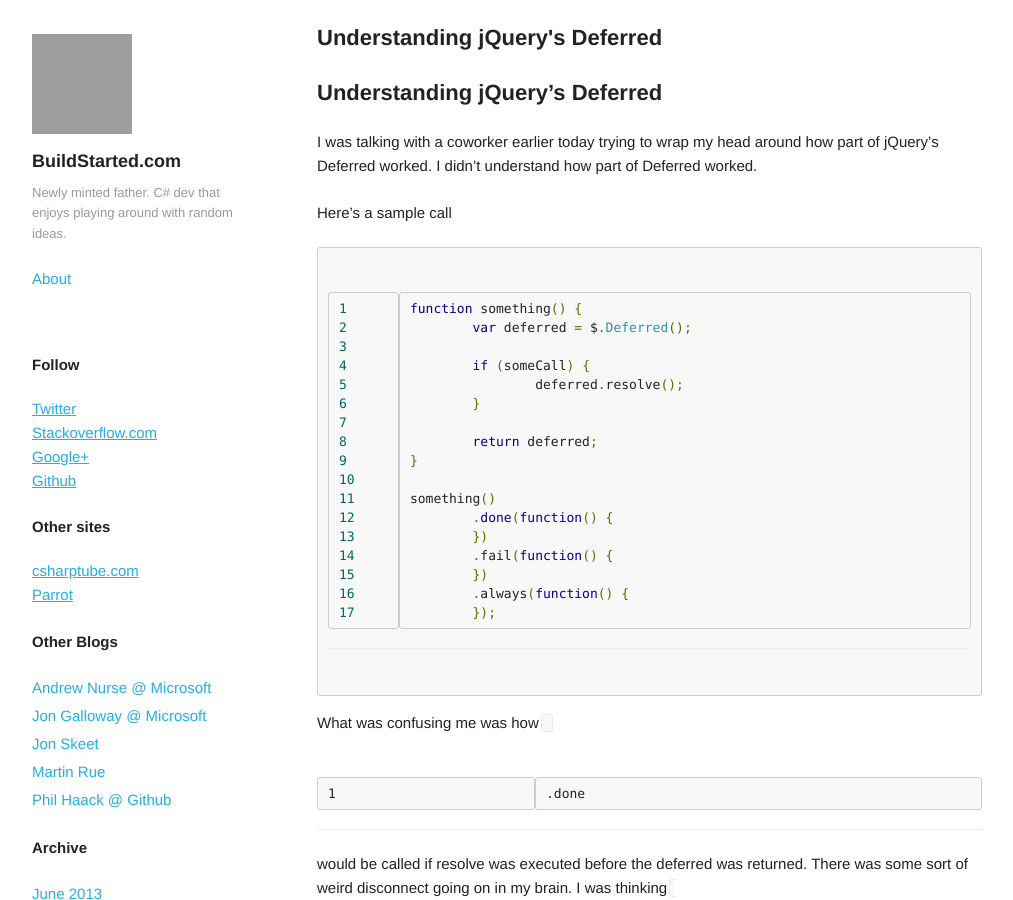
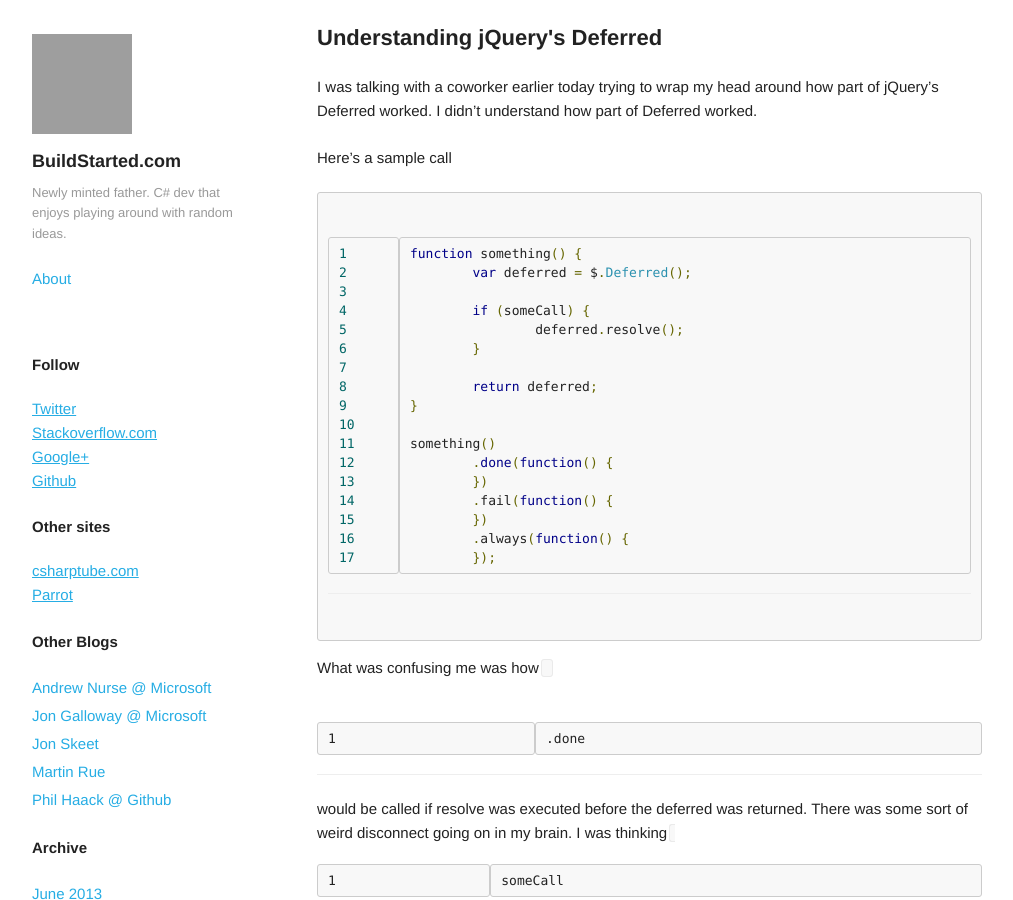
Before and after one commit to Buildstarted/buildstarted.com, a Jekyll site: the page built from _posts/2013-06-17-understanding-jquery-deferred.md, in a window 1280 px wide and 900 px high, cut to the strip 0-900 px from the top of the window. Shown: the whole strip, without its empty margins (133-1146 px from the left). Built offline with Jekyll 4.4.1, drawn with Linux system fonts in a browser that asks for light colours; nearby versions of some CDN libraries; Markdown is read by kramdown in place of the engine named in the settings; comment, search, counter and statistics services are not loaded; grey boxes are pictures that could not be loaded.

Commit message:
Understanding jQuery's Deferred: removed dup title

```diff
--- a/_posts/2013-06-17-understanding-jquery-deferred.md
+++ b/_posts/2013-06-17-understanding-jquery-deferred.md
@@ -2,9 +2,6 @@
 layout: post
 title: Understanding jQuery's Deferred
 ---
-
-Understanding jQuery's Deferred
-===============================
 
 I was talking with a coworker earlier today trying to wrap my head around how part of jQuery's Deferred worked. I didn't understand how part of Deferred worked.
 
```
